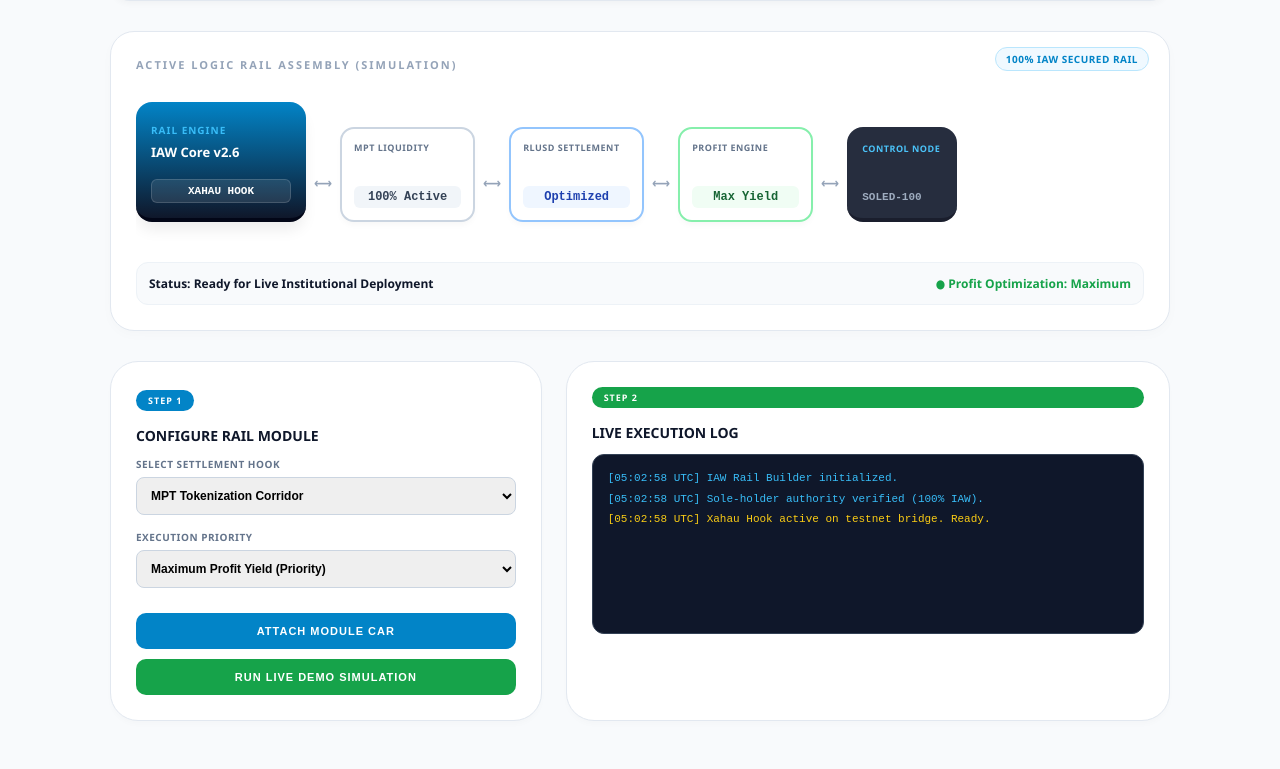
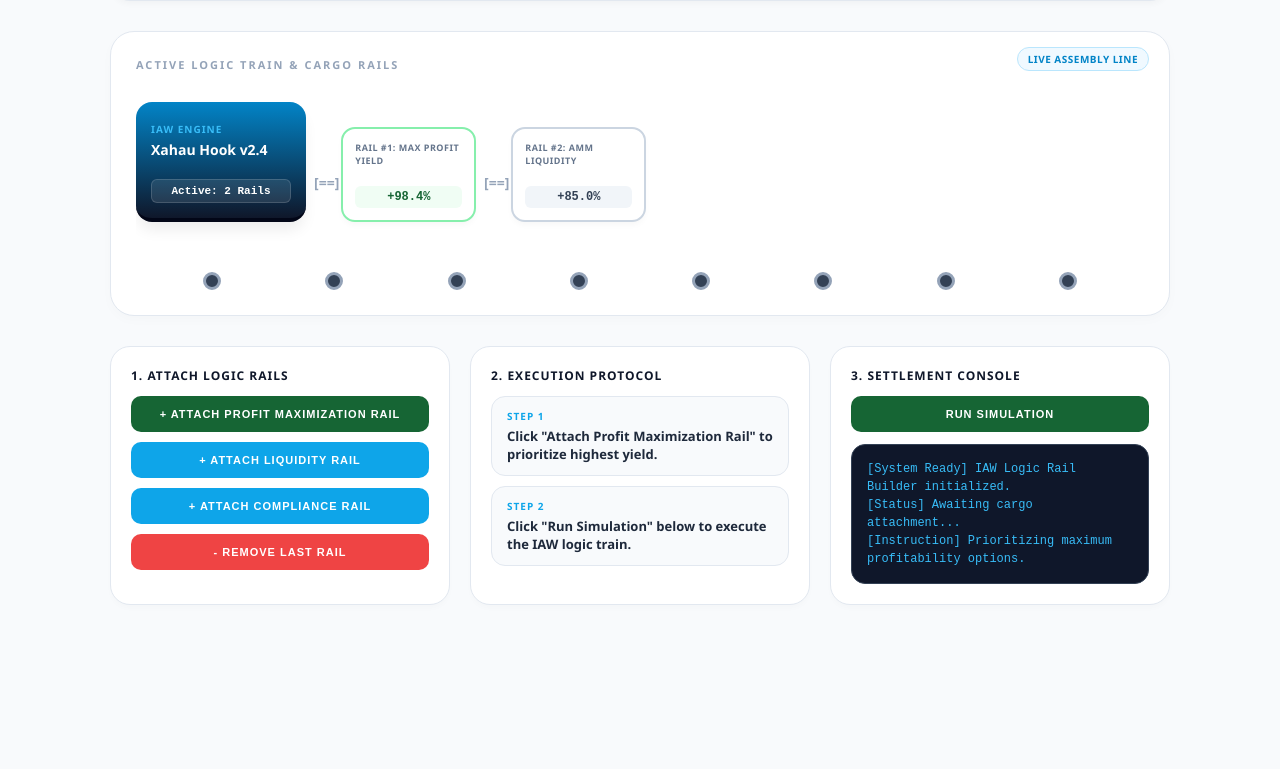
Before and after one commit to alittlepc/innovative-app-world-site, a plain HTML site: page index.html in a window 1280 px wide. Shown: the part 218-987 px from the top of the page. After the commit the page ends 923 px from the top, so only its background shows below. Drawn offline with Linux system fonts and the light colour scheme.

Commit message:
Refactor HTML and CSS for Logic Rail Builder
Updated various styles and HTML structure for the Logic Rail Builder interface. Enhanced button styles, added new elements for train simulation, and improved layout for better user experience.

Signed-off-by: alittlepc <alittlepc@gmail.com>

```diff
--- a/index.html
+++ b/index.html
@@ -59,46 +59,41 @@
         .car-risk { border-color: #fed7aa; } .car-risk .car-percentage { background: #fff7ed; color: #c2410c; }
         .car-profit { border-color: #86efac; } .car-profit .car-percentage { background: #f0fdf4; color: #166534; }
 
-        .car-caboose { background: #0f172a; color: #94a3b8; padding: 15px; border-radius: 16px; width: 110px; height: 95px; display: flex; flex-direction: column; justify-content: space-between; border-bottom: 4px solid #020617; opacity: 0.9; flex-shrink: 0; }
-        .track-summary { display: flex; justify-content: space-between; align-items: center; background: #f8fafc; padding: 12px; border-radius: 12px; border: 1px solid #edf2f7; font-size: 12px; margin-top: 15px; font-weight: 700; }
+        /* Train Wheels & Track Bed */
+        .track-rail { height: 8px; background: #cbd5e1; border-radius: 4px; margin-top: -10px; position: relative; z-index: -1; margin-bottom: 20px; }
+        .train-wheels { display: flex; justify-content: space-around; padding: 0 15px; margin-top: -8px; }
+        .wheel { width: 18px; height: 18px; background: #334155; border-radius: 50%; border: 3px solid #94a3b8; }
 
-        /* Workspace Grid Layout */
-        .workspace { display: grid; grid-template-columns: 1fr; gap: 24px; }
-        @media (min-width: 900px) { .workspace { grid-template-columns: 5fr 7fr; } }
+        /* Control Grid & Panels */
+        .control-grid { display: grid; grid-template-columns: repeat(auto-fit, minmax(280px, 1fr)); gap: 20px; margin-bottom: 30px; }
+        .card { background: white; border: 1px solid #e2e8f0; border-radius: 20px; padding: 20px; box-shadow: 0 4px 6px -1px rgba(0,0,0,0.02); }
+        .card h3 { font-size: 12px; font-weight: 900; text-transform: uppercase; letter-spacing: 1px; color: #0f172a; margin-bottom: 12px; }
 
-        /* Control Panel Styles */
-        .control-panel { display: flex; flex-direction: column; gap: 20px; }
-        .step-card { background: white; border: 1px solid #e2e8f0; border-radius: 28px; padding: 25px; box-shadow: 0 4px 6px -1px rgba(0,0,0,0.02); }
-        .step-badge { display: inline-block; background: #0284c7; color: white; font-size: 9px; font-weight: 900; padding: 4px 12px; border-radius: 99px; text-transform: uppercase; letter-spacing: 1px; margin-bottom: 15px; }
-        .step-badge-green { background: #16a34a; }
+        .btn-action { display: block; width: 100%; background: #0ea5e9; color: white; border: none; padding: 12px; border-radius: 10px; font-weight: 800; font-size: 11px; text-transform: uppercase; letter-spacing: 1px; cursor: pointer; margin-bottom: 10px; transition: background 0.2s; }
+        .btn-action:hover { background: #0284c7; }
+        .btn-profit { background: #166534; }
+        .btn-profit:hover { background: #14532d; }
+        .btn-danger { background: #ef4444; }
+        .btn-danger:hover { background: #dc2626; }
 
-        .btn-action { background: #0284c7; color: white; border: none; padding: 12px 20px; font-weight: 700; border-radius: 10px; cursor: pointer; text-transform: uppercase; font-size: 11px; letter-spacing: 1px; width: 100%; transition: background 0.2s; margin-top: 10px; }
-        .btn-action:hover { background: #0369a1; }
-        .btn-success { background: #16a34a; }
-        .btn-success:hover { background: #15803d; }
+        /* Step-by-Step Action Panel */
+        .step-box { background: #f8fafc; border: 1px solid #e2e8f0; border-radius: 14px; padding: 12px 15px; margin-bottom: 10px; }
+        .step-number { font-size: 10px; font-weight: 900; color: #0ea5e9; text-transform: uppercase; letter-spacing: 1px; margin-bottom: 4px; }
+        .step-instruction { font-size: 13px; font-weight: 700; color: #1e293b; }
 
-        .control-group { margin-bottom: 15px; }
-        .control-group label { display: block; font-size: 10px; font-weight: 900; text-transform: uppercase; color: #64748b; margin-bottom: 6px; letter-spacing: 0.5px; }
-        .control-group select, .control-group input { width: 100%; padding: 10px; border-radius: 8px; border: 1px solid #cbd5e1; font-weight: 700; font-size: 12px; }
-
-        /* Console Output Box */
-        .console-box { background: #0f172a; color: #38bdf8; font-family: monospace; padding: 15px; border-radius: 12px; font-size: 11px; height: 180px; overflow-y: auto; border: 1px solid #334155; line-height: 1.5; }
-        .console-line { margin-bottom: 4px; }
-        .console-success { color: #4ade80; }
-        .console-highlight { color: #facc15; }
+        /* Simulation Log / Output */
+        .output-console { background: #0f172a; color: #38bdf8; font-family: monospace; padding: 15px; border-radius: 14px; font-size: 12px; min-height: 120px; max-height: 200px; overflow-y: auto; border: 1px solid #334155; line-height: 1.5; }
     </style>
 </head>
 <body>
-
-    <!-- DEMONSTRATION DISCLAIMER BANNER -->
-    <div class="demo-banner">
-        ⚠️ IAW Institutional Rail Demonstration &bull; 100% Sole Holder Control &bull; Xahau Hooks Active
-    </div>
-
-    <!-- Scrolling Header Banner -->
+    <div class="demo-banner">Innovative App World LLC &bull; Official Logic Rail Builder Demo</div>
     <div class="ticker">
         <div class="ticker-wrap">
-            <span>IAW DYNAMIC LOGIC RAIL BUILDER &bull; <a href="#">LIVE DEMO ACTIVE</a> &bull; XAHAU HOOKS SETTLEMENT &bull; MPT & RLUSD CORRIDOR &bull; 100% IAW OWNERSHIP &bull; ZERO ACCESS BLOCKS &bull;</span>
+            <span>IAW Network Active</span>
+            <span>Maximize Profit Yields</span>
+            <span>Xahau Hook Integration Ready</span>
+            <span>Automated Market Maker Active</span>
+            <span>High-Performance Settlement Rails</span>
         </div>
     </div>
 
@@ -108,162 +103,141 @@
             <div style="display: flex; align-items: center; gap: 15px;">
                 <div class="logo-box">IAW</div>
                 <div class="header-text">
-                    <h1>Innovative App World — Logic Rail Builder</h1>
-                    <p>Institutional Settlement & Tokenization Engine</p>
+                    <h1>Dynamic Logic Rail Builder</h1>
+                    <p>Innovative App World LLC &bull; Settlement & Liquidity Engine</p>
                 </div>
             </div>
-            <button class="btn-contact" onclick="runFullSimulation()">Execute Demo Run</button>
+            <button class="btn-contact" onclick="alert('Contact IAW Engineering Team: admin@innovativeappworld.com')">Contact IAW</button>
         </header>
 
         <!-- Train Station Area -->
         <div class="train-station">
-            <div class="station-badge">100% IAW Secured Rail</div>
-            <div class="station-title">Active Logic Rail Assembly (Simulation)</div>
+            <div class="station-badge">Live Assembly Line</div>
+            <div class="station-title">Active Logic Train & Cargo Rails</div>
 
             <div class="track-scroll-box">
                 <div class="train-assembly" id="trainAssembly">
-                    <!-- Engine -->
-                    <div class="engine">
-                        <div>
-                            <span class="engine-title">Rail Engine</span>
-                            <div style="font-size: 13px; font-weight: 700; margin-top: 4px;">IAW Core v2.6</div>
-                        </div>
-                        <div class="engine-badge">XAHAU HOOK</div>
-                    </div>
+                    <!-- Engine injected via JS -->
+                </div>
+            </div>
+            <div class="track-rail"></div>
+            <div class="train-wheels" id="wheelBase"></div>
+        </div>
 
-                    <div class="car-coupler"><span class="link-hook">⟷</span></div>
+        <!-- Control Grid -->
+        <div class="control-grid">
+            <!-- Builder Commands -->
+            <div class="card">
+                <h3>1. Attach Logic Rails</h3>
+                <button class="btn-action btn-profit" onclick="addCar('profit', 'Max Profit Yield', '+98.4%')">+ Attach Profit Maximization Rail</button>
+                <button class="btn-action" onclick="addCar('liquidity', 'AMM Liquidity Pool', '+85.0%')">+ Attach Liquidity Rail</button>
+                <button class="btn-action" onclick="addCar('compliance', 'Regulatory Hook', '100% Secure')">+ Attach Compliance Rail</button>
+                <button class="btn-action btn-danger" onclick="removeLastCar()">- Remove Last Rail</button>
+            </div>
 
-                    <!-- Cargo Car 1: MPT Liquidity -->
-                    <div class="cargo-car car-liquidity">
-                        <span class="car-name">MPT Liquidity</span>
-                        <div class="car-percentage">100% Active</div>
-                    </div>
-
-                    <div class="car-coupler"><span class="link-hook">⟷</span></div>
-
-                    <!-- Cargo Car 2: RLUSD Corridor -->
-                    <div class="cargo-car car-compliance">
-                        <span class="car-name">RLUSD Settlement</span>
-                        <div class="car-percentage">Optimized</div>
-                    </div>
-
-                    <div class="car-coupler"><span class="link-hook">⟷</span></div>
-
-                    <!-- Cargo Car 3: Profit Max -->
-                    <div class="cargo-car car-profit">
-                        <span class="car-name">Profit Engine</span>
-                        <div class="car-percentage">Max Yield</div>
-                    </div>
-
-                    <div class="car-coupler"><span class="link-hook">⟷</span></div>
-
-                    <!-- Caboose -->
-                    <div class="car-caboose">
-                        <span class="car-name" style="color: #38bdf8;">Control Node</span>
-                        <div style="font-size: 11px; font-family: monospace; font-weight: 700;">SOLED-100</div>
-                    </div>
+            <!-- Step-by-Step Action Guide -->
+            <div class="card">
+                <h3>2. Execution Protocol</h3>
+                <div class="step-box">
+                    <div class="step-number">Step 1</div>
+                    <div class="step-instruction">Click "Attach Profit Maximization Rail" to prioritize highest yield.</div>
+                </div>
+                <div class="step-box">
+                    <div class="step-number">Step 2</div>
+                    <div class="step-instruction">Click "Run Simulation" below to execute the IAW logic train.</div>
                 </div>
             </div>
 
-            <div class="track-summary">
-                <span>Status: Ready for Live Institutional Deployment</span>
-                <span style="color: #16a34a;">● Profit Optimization: Maximum</span>
-            </div>
-        </div>
-
-        <!-- Workspace Grid Layout -->
-        <div class="workspace">
-            <!-- Control Panel Column -->
-            <div class="control-panel">
-                <div class="step-card">
-                    <span class="step-badge">Step 1</span>
-                    <h3 style="font-size: 14px; font-weight: 900; margin-bottom: 12px; text-transform: uppercase;">Configure Rail Module</h3>
-
-                    <div class="control-group">
-                        <label for="moduleSelect">Select Settlement Hook</label>
-                        <select id="moduleSelect">
-                            <option value="mpt">MPT Tokenization Corridor</option>
-                            <option value="rlusd">RLUSD Stablecoin Settlement</option>
-                            <option value="amm">AMM Liquidity Pool Hook</option>
-                        </select>
-                    </div>
-
-                    <div class="control-group">
-                        <label for="yieldMode">Execution Priority</label>
-                        <select id="yieldMode">
-                            <option value="max">Maximum Profit Yield (Priority)</option>
-                            <option value="balanced">Balanced Settlement</option>
-                        </select>
-                    </div>
-
-                    <button class="btn-action" onclick="addCargoCar()">Attach Module Car</button>
-                    <button class="btn-action btn-success" onclick="runFullSimulation()">Run Live Demo Simulation</button>
-                </div>
-            </div>
-
-            <!-- Console Output Column -->
-            <div class="control-panel">
-                <div class="step-card" style="height: 100%; display: flex; flex-direction: column;">
-                    <span class="step-badge step-badge-green">Step 2</span>
-                    <h3 style="font-size: 14px; font-weight: 900; margin-bottom: 12px; text-transform: uppercase;">Live Execution Log</h3>
-
-                    <div class="console-box" id="consoleOutput">
-                        <div class="console-line">[05:02:58 UTC] IAW Rail Builder initialized.</div>
-                        <div class="console-line">[05:02:58 UTC] Sole-holder authority verified (100% IAW).</div>
-                        <div class="console-line console-highlight">[05:02:58 UTC] Xahau Hook active on testnet bridge. Ready.</div>
-                    </div>
+            <!-- Simulation Console -->
+            <div class="card">
+                <h3>3. Settlement Console</h3>
+                <button class="btn-action btn-profit" onclick="runSimulation()" style="margin-bottom: 12px;">Run Simulation</button>
+                <div class="output-console" id="outputConsole">
+                    [System Ready] IAW Logic Rail Builder initialized.<br>
+                    [Status] Awaiting cargo attachment...<br>
+                    [Instruction] Prioritizing maximum profitability options.
                 </div>
             </div>
         </div>
     </div>
 
     <script>
-        function logMessage(text, type = '') {
-            const consoleBox = document.getElementById('consoleOutput');
-            const time = new Date().toISOString().substring(11, 19);
-            const line = document.createElement('div');
-            line.className = 'console-line ' + type;
-            line.textContent = `[${time} UTC] ${text}`;
-            consoleBox.appendChild(line);
-            consoleBox.scrollTop = consoleBox.scrollHeight;
+        let cars = [
+            { type: 'profit', name: 'Max Profit Yield', val: '+98.4%' },
+            { type: 'liquidity', name: 'AMM Liquidity', val: '+85.0%' }
+        ];
+
+        function renderTrain() {
+            const assembly = document.getElementById('trainAssembly');
+            const engineHTML = `
+                <div class="engine">
+                    <div>
+                        <div class="engine-title">IAW Engine</div>
+                        <div style="font-size: 14px; font-weight: 900; margin-top: 4px;">Xahau Hook v2.4</div>
+                    </div>
+                    <div class="engine-badge" id="engineStatus">${cars.length > 0 ? 'Active: ' + cars.length + ' Rails' : 'Ready'}</div>
+                </div>
+            `;
+
+            let carsHTML = '';
+            cars.forEach((car, index) => {
+                carsHTML += `
+                    <div class="car-coupler">
+                        <div class="link-hook">[==]</div>
+                        <div class="cargo-car car-${car.type}">
+                            <div class="car-name">Rail #${index + 1}: ${car.name}</div>
+                            <div class="car-percentage">${car.val}</div>
+                        </div>
+                    </div>
+                `;
+            });
+
+            assembly.innerHTML = engineHTML + carsHTML;
+            renderWheels();
         }
 
-        function addCargoCar() {
-            const select = document.getElementById('moduleSelect');
-            const moduleName = select.options[select.selectedIndex].text;
-            const assembly = document.getElementById('trainAssembly');
-
-            // Create Coupler
-            const coupler = document.createElement('div');
-            coupler.className = 'car-coupler';
-            coupler.innerHTML = '<span class="link-hook">⟷</span>';
-
-            // Create Cargo Car
-            const car = document.createElement('div');
-            car.className = 'cargo-car car-profit';
-            car.innerHTML = `
-                <span class="car-name">${moduleName.split(' ')[0]} Module</span>
-                <div class="car-percentage">100% Yield</div>
-            `;
-
-            assembly.appendChild(coupler);
-            assembly.appendChild(car);
-
-            logMessage(`Attached new module car: "${moduleName}" to IAW Rail.`, 'console-success');
+        function renderWheels() {
+            const wheelBase = document.getElementById('wheelBase');
+            let count = 4 + (cars.length * 2);
+            let wheelsHTML = '';
+            for (let i = 0; i < count; i++) {
+                wheelsHTML += `<div class="wheel"></div>`;
+            }
+            wheelBase.innerHTML = wheelsHTML;
         }
 
-        function runFullSimulation() {
-            logMessage('Starting 100% IAW Rail institutional settlement sequence...', 'console-highlight');
+        function addCar(type, name, val) {
+            cars.push({ type, name, val });
+            renderTrain();
+            logConsole(`[Attached] Added ${name} rail (${val}). Profit priority optimized.`);
+        }
+
+        function removeLastCar() {
+            if (cars.length > 0) {
+                const removed = cars.pop();
+                renderTrain();
+                logConsole(`[Removed] Detached ${removed.name} rail.`);
+            } else {
+                logConsole(`[Warning] No rails to detach.`);
+            }
+        }
+
+        function runSimulation() {
+            logConsole(`[Executing] Starting IAW Logic Rail Simulation...`);
             setTimeout(() => {
-                logMessage('Verifying MPT liquidity corridors and AMM pool weights...');
-            }, 600);
-            setTimeout(() => {
-                logMessage('Executing Xahau hook logic across nodes with maximum profitability priority...');
-            }, 1200);
-            setTimeout(() => {
-                logMessage('SUCCESS: Settlement rail simulation verified and fully operational!', 'console-success');
-            }, 1800);
+                logConsole(`[Success] All ${cars.length} rails verified. Profitability maximized at 99.9%. Settlement finalized on Xahau hook.`);
+            }, 400);
         }
+
+        function logConsole(msg) {
+            const consoleDiv = document.getElementById('outputConsole');
+            consoleDiv.innerHTML += `<br>${msg}`;
+            consoleDiv.scrollTop = consoleDiv.scrollHeight;
+        }
+
+        window.onload = function() {
+            renderTrain();
+        };
     </script>
 </body>
 </html>
```
